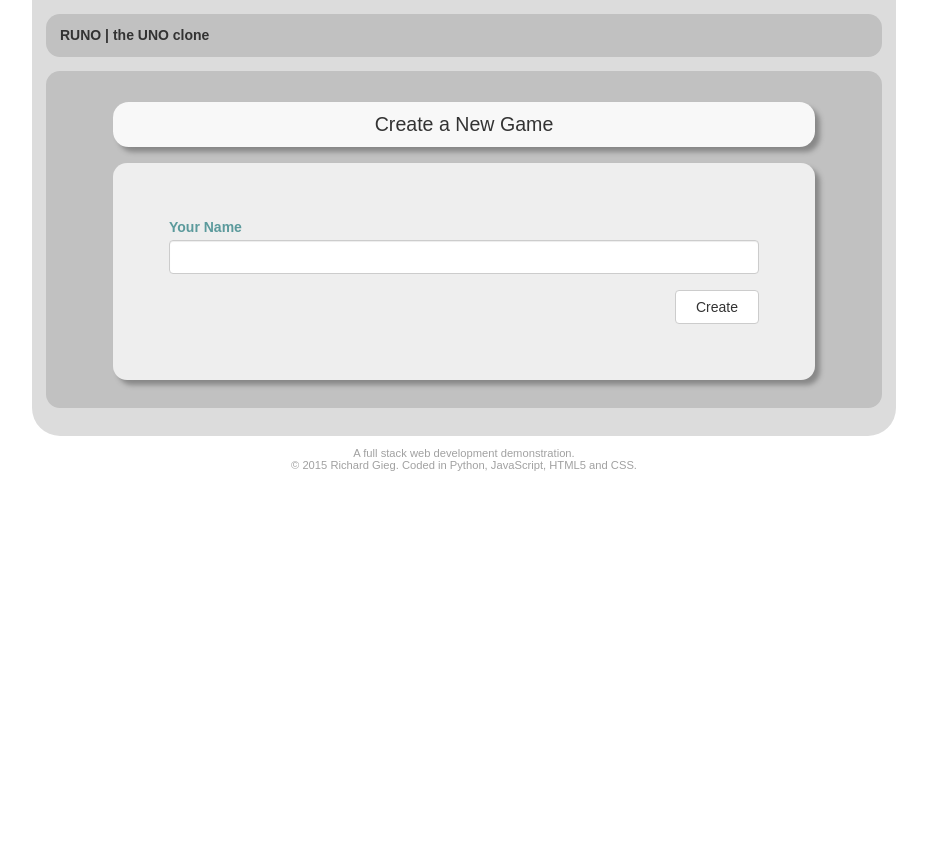
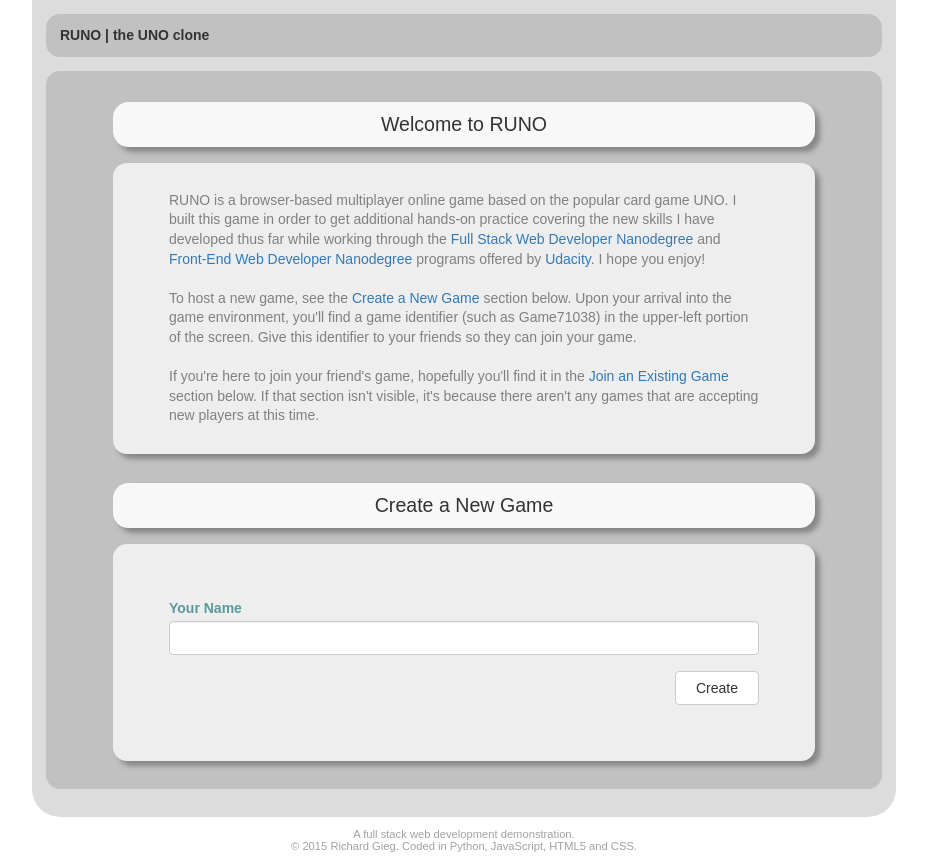
Before and after one commit to nguyen-huong/runo, a Flask app: template templates/index.html in a window 1280 px wide. Shown: the whole page, without its empty margins (176-1103 px from the left). Before the commit the page ends 471 px from the top, so only its background shows below. Run offline with Flask 2, Linux system fonts and the light colour scheme; the template is opened without the code that fills it, so the values that code supplies are empty; some libraries are stand-ins or nearby versions.

Commit message:
Add a description section to front page

```diff
--- a/static/styles.css
+++ b/static/styles.css
@@ -50,9 +50,21 @@ td {
     width: 6em;
 }
 
+#about {
+    line-height: 1.4em;
+    text-align: left;
+    color: #808080;
+    font-size: 0.8em;
+    padding: 1em;
+}
+
 @media (min-width: 500px) {
     table {
         font-size: 0.8em;
+    }
+
+    #about {
+        font-size: 1em;
     }
 }
 
@@ -66,13 +78,13 @@ td {
         font-size: 1.4em;
     }
 
-    table {
-        font-size: 0.8em;
-    }
-
     .form-container {
         width: 90%;
         padding: 4em;
+    }
+
+    #about {
+        padding: 2em 4em;
     }
 }
 
--- a/templates/index.html
+++ b/templates/index.html
@@ -15,8 +15,30 @@
             <h1>RUNO | the UNO clone</h1>
         </div>
         <div id="tray">
+            <h2>Welcome to RUNO</h2>
+            <div id="about" class="form-container">
+                RUNO is a browser-based multiplayer online game based on the popular
+                card game UNO. I built this game in order to get additional hands-on
+                practice covering the new skills I have developed thus far while
+                working through the
+                <a href="http://www.udacity.com/course/full-stack-web-developer-nanodegree--nd004" target="_blank">Full Stack Web Developer Nanodegree</a> and
+                <a href="http://www.udacity.com/course/front-end-web-developer-nanodegree--nd001" target="_blank">Front-End Web Developer Nanodegree</a> programs offered by
+                <a href="http://www.udacity.com/" target="_blank">Udacity</a>.
+                I hope you enjoy!
+                <br><br>
+                To host a new game, see the
+                <a href="#create">Create a New Game</a> section below. Upon your
+                arrival into the game environment, you'll find a game identifier
+                (such as Game71038) in the upper-left portion of the screen. Give
+                this identifier to your friends so they can join your game.<br><br>
+                If you're here to join your friend's game, hopefully
+                you'll find it in the
+                <a href="#join">Join an Existing Game</a> section below. If that
+                section isn't visible, it's because there aren't any games that
+                are accepting new players at this time.
+            </div>
             {% if open_games %}
-            <h2>Join an Existing Game</h2>
+            <h2 id="join">Join an Existing Game</h2>
             <div class="form-container form-group">
                 <form action="{{ url_for('join') }}" method="get">
                     <label for="player_name">Your Name</label><br>
@@ -54,7 +76,7 @@
                 </form>
             </div>
             {% endif %}
-            <h2>Create a New Game</h2>
+            <h2 id="create">Create a New Game</h2>
             <div class="form-container form-group">
                 <form action="{{ url_for('newgame') }}" method="get">
                     <label for="player_name">Your Name</label><br>
```
